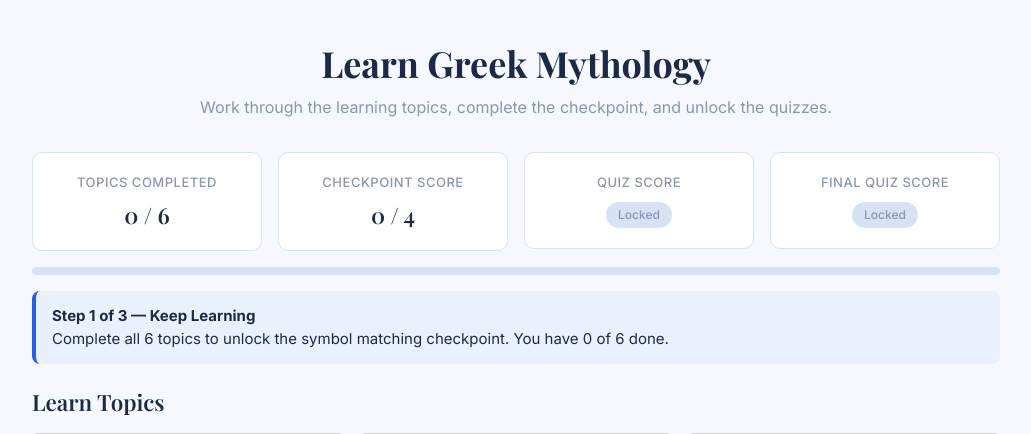
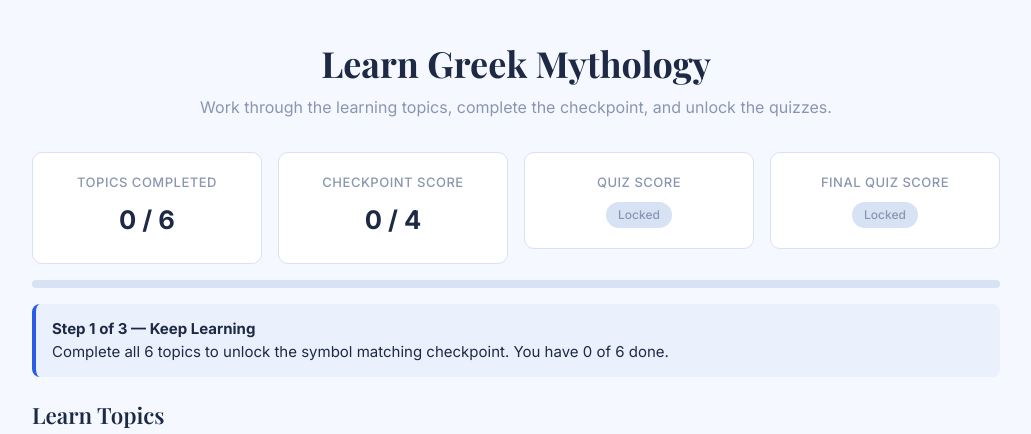
Before and after one commit to wg2401/UID-final-project, a Flask app: page /learn in a window 1280 px wide. Shown: the part 63-497 px from the top of the page, without its empty margins (124-1155 px from the left). Run offline with Flask 3, Linux system fonts and the light colour scheme.

Commit message:
Final Changes

```diff
--- a/greek_mythology_app/app.py
+++ b/greek_mythology_app/app.py
@@ -1,4 +1,3 @@
-#app.py
 import json
 import datetime
 from flask import Flask, render_template, request, redirect, url_for, session, jsonify
@@ -137,7 +136,6 @@ def get_learning_progress():
     progress = update_unlock_state(progress)
     return progress
 
-#Home
 @app.route("/")
 def index():
     return render_template("index.html")
@@ -152,7 +150,6 @@ def start_learn():
     return redirect(url_for("learn_index"))
 
 
-# Learning index
 @app.route("/learn")
 def learn_index():
     lessons_data = load_lessons()
@@ -181,10 +178,10 @@ def match_submit():
     data = request.get_json()
 
     correct_map = {
-        "1": "4",  # Zeus → Thunderbolt
-        "2": "2",  # Poseidon → Trident
-        "3": "1",  # Athena → Owl
-        "4": "3"   # Aphrodite → Dove
+        "1": "4",
+        "2": "2",
+        "3": "1",
+        "4": "3"
     }
 
     LEFT_MAP = {
@@ -194,7 +191,6 @@ def match_submit():
         "4": "Aphrodite"
     }
 
-    # fixed to match the actual data-ids in match.html
     RIGHT_MAP = {
         "1": "Owl",
         "2": "Trident",
@@ -216,7 +212,6 @@ def match_submit():
             "correct": is_correct
         })
 
-    # ── save to session so quiz unlock logic can see it ──
     progress = get_learning_progress()
     progress["checkpoint_score"]        = score
     progress["checkpoint_total"]        = total
@@ -343,7 +338,6 @@ def save_checkpoint():
     })
 
 
-#Quiz 1
 @app.route("/start/quiz")
 def start_quiz():
     progress = get_learning_progress()
@@ -377,7 +371,6 @@ def quiz(question_num):
                            total=len(questions), title="Quiz")
 
 
-#Final Quiz
 @app.route("/start/final")
 def start_final():
     progress = get_learning_progress()
@@ -411,7 +404,6 @@ def final_quiz(question_num):
                            total=len(questions), title="Final Quiz")
 
 
-#Feedback
 @app.route("/feedback/<quiz_type>/<int:question_num>")
 def feedback(quiz_type, question_num):
     data = load_questions()
--- a/greek_mythology_app/static/css/main.css
+++ b/greek_mythology_app/static/css/main.css
@@ -1,7 +1,5 @@
-/* ── Imports ─────────────────────────────────────────────────────────────── */
 @import url('https://fonts.googleapis.com/css2?family=Playfair+Display:wght@400;600;700&family=Inter:wght@300;400;500;700&display=swap');
 
-/* ── Variables ───────────────────────────────────────────────────────────── */
 :root {
     --bg:           #F5F8FF;
     --white:        #FFFFFF;
@@ -20,7 +18,6 @@
     --warning-bg:   #FFF8EB;
 }
 
-/* ── Base ────────────────────────────────────────────────────────────────── */
 *, *::before, *::after { box-sizing: border-box; }
 
 body {
@@ -32,7 +29,6 @@ body {
     margin: 0;
 }
 
-/* ── Type scale ──────────────────────────────────────────────────────────── */
 h1, h2, h3, h4, h5, h6 {
     font-family: 'Playfair Display', serif;
     color: var(--dark);
@@ -57,7 +53,6 @@ p  { font-size: 16px; line-height: 1.6; color: var(--dark); }
     letter-spacing: 0.5px;
 }
 
-/* ── Navbar ──────────────────────────────────────────────────────────────── */
 .om-navbar {
     background-color: var(--white);
     border-bottom: 1px solid var(--border);
@@ -84,7 +79,6 @@ p  { font-size: 16px; line-height: 1.6; color: var(--dark); }
 }
 .om-navbar-link:hover { color: var(--accent); }
 
-/* ── Cards ───────────────────────────────────────────────────────────────── */
 .om-card {
     background-color: var(--card-bg);
     border: 1px solid var(--border);
@@ -101,7 +95,6 @@ p  { font-size: 16px; line-height: 1.6; color: var(--dark); }
 .om-card-left-danger  { border-left: 4px solid var(--danger);  }
 .om-card-left-accent  { border-left: 4px solid var(--accent);  }
 
-/* ── Buttons ─────────────────────────────────────────────────────────────── */
 .om-btn {
     display: inline-block;
     font-family: 'Inter', sans-serif;
@@ -148,7 +141,6 @@ p  { font-size: 16px; line-height: 1.6; color: var(--dark); }
 .om-btn-lg { padding: 14px 32px; font-size: 16px; }
 .om-btn-sm { padding: 8px 16px;  font-size: 13px; }
 
-/* ── Badges ──────────────────────────────────────────────────────────────── */
 .om-badge {
     display: inline-block;
     font-family: 'Inter', sans-serif;
@@ -163,7 +155,6 @@ p  { font-size: 16px; line-height: 1.6; color: var(--dark); }
 .om-badge-warning  { background-color: var(--warning-bg);   color: var(--warning);    }
 .om-badge-grey     { background-color: var(--border);       color: var(--grey-light); }
 
-/* ── Progress bar ────────────────────────────────────────────────────────── */
 .om-progress {
     background-color: var(--border);
     border-radius: 4px;
@@ -177,7 +168,6 @@ p  { font-size: 16px; line-height: 1.6; color: var(--dark); }
     transition: width 0.3s ease;
 }
 
-/* ── Alerts ──────────────────────────────────────────────────────────────── */
 .om-alert {
     border-radius: 8px;
     padding: 14px 16px;
@@ -189,14 +179,12 @@ p  { font-size: 16px; line-height: 1.6; color: var(--dark); }
 .om-alert-warning { background-color: var(--warning-bg);   color: var(--dark); border-left: 4px solid var(--warning); }
 .om-alert-danger  { background-color: var(--danger-bg);    color: var(--dark); border-left: 4px solid var(--danger);  }
 
-/* ── Divider ─────────────────────────────────────────────────────────────── */
 .om-divider {
     border: none;
     border-top: 1px solid var(--border);
     margin: 24px 0;
 }
 
-/* ── Page wrapper ────────────────────────────────────────────────────────── */
 .om-page {
     max-width: 760px;
     margin: 40px auto;
@@ -208,7 +196,6 @@ p  { font-size: 16px; line-height: 1.6; color: var(--dark); }
     padding: 0 16px;
 }
 
-/* ── God learning page ───────────────────────────────────────────────────── */
 .god-hero {
     background-color: var(--white);
     border: 1px solid var(--border);
@@ -258,15 +245,14 @@ p  { font-size: 16px; line-height: 1.6; color: var(--dark); }
     display: block;
     width: 100%;
     max-width: 420px;
-    height: auto;        /* was 280px */
-    object-fit: contain; /* was cover */
+    height: auto;
+    object-fit: contain;
     border-radius: 12px;
     border: 1px solid var(--border);
     margin: 0 auto 24px auto;
     background-color: var(--accent-light);
 }
 
-/* ── Match page ──────────────────────────────────────────────────────────── */
 .match-wrapper {
     background-color: var(--white);
     border: 1px solid var(--border);
@@ -305,10 +291,17 @@ p  { font-size: 16px; line-height: 1.6; color: var(--dark); }
 .match-item:hover  { border-color: var(--accent); background-color: var(--accent-light); }
 .match-item.active { border-color: var(--accent); background-color: var(--accent-light); color: var(--accent); }
 
-/* ── Nav buttons ─────────────────────────────────────────────────────────── */
 .om-page-nav {
     display: flex;
     justify-content: space-between;
     align-items: center;
     margin-top: 24px;
 }
+
+.stat-number {
+    font-family: 'Inter', sans-serif;
+    font-weight: 700;
+    font-size: 1.6rem;
+    color: var(--dark);
+    margin: 8px 0 4px;
+}
--- a/greek_mythology_app/static/css/match.css
+++ b/greek_mythology_app/static/css/match.css
@@ -1,4 +1,3 @@
-/* Match container layout */
 .match-container {
     position: relative;
     display: flex;
@@ -14,7 +13,6 @@
     width: 45%;
 }
 
-/* Canvas overlay for lines */
 #line-canvas {
     position: absolute;
     top: 0;
@@ -24,7 +22,6 @@
     pointer-events: none;
 }
 
-/* Results page */
 .score-box {
     margin: 20px 0;
     font-size: 22px;
--- a/greek_mythology_app/templates/learn/athena.html
+++ b/greek_mythology_app/templates/learn/athena.html
@@ -15,18 +15,15 @@
 <div class="om-page">
     <div class="om-card">
 
-        <!-- God header -->
         <div class="god-hero">
             <div class="god-hero-icon">🦉</div>
             <div class="god-hero-name">Athena</div>
             <div class="god-hero-title">Goddess of Wisdom and War Strategy</div>
         </div>
 
-        <!-- Image -->
         <img src="{{ url_for('static', filename='images/athena.png') }}"
              class="lesson-image" alt="Athena">
 
-        <!-- Overview -->
         <div class="info-section">
             <div class="info-section-title">Overview</div>
             <div class="info-item">
@@ -47,7 +44,6 @@
             </div>
         </div>
 
-        <!-- Personality -->
         <div class="info-section">
             <div class="info-section-title">Personality</div>
             <div class="info-item">
@@ -64,7 +60,6 @@
             </div>
         </div>
 
-        <!-- Symbols -->
         <div class="info-section">
             <div class="info-section-title">Symbols</div>
             <div class="info-item">
--- a/greek_mythology_app/templates/learn/index.html
+++ b/greek_mythology_app/templates/learn/index.html
@@ -23,25 +23,29 @@
         Work through the learning topics, complete the checkpoint, and unlock the quizzes.
     </p>
 
-    <!-- Stats row -->
     <div class="row g-3 mb-3">
         <div class="col-md-3 col-6">
             <div class="om-card-sm text-center">
                 <div class="text-label">Topics Completed</div>
-                <h3 style="margin: 8px 0 0;">{{ completed_count }} / {{ total_topics }}</h3>
+                <div class="stat-number">{{ completed_count }} / {{ total_topics }}</div>
             </div>
         </div>
         <div class="col-md-3 col-6">
             <div class="om-card-sm text-center">
                 <div class="text-label">Checkpoint Score</div>
-                <h3 style="margin: 8px 0 0;">{{ progress.checkpoint_score }} / {{ progress.checkpoint_total }}</h3>
+                <div class="stat-number">{{ progress.checkpoint_score }} / {{ progress.checkpoint_total }}</div>
+                {% if progress.checkpoint_passed %}
+                    <span class="om-badge om-badge-success">Passed</span>
+                {% elif progress.checkpoint_score > 0 %}
+                    <span class="om-badge om-badge-danger">Need {{ 3 - progress.checkpoint_score }} more</span>
+                {% endif %}
             </div>
         </div>
         <div class="col-md-3 col-6">
             <div class="om-card-sm text-center">
                 <div class="text-label">Quiz Score</div>
                 {% if progress.quiz_scores.quiz %}
-                    <h3 style="margin: 8px 0 4px;">{{ progress.quiz_scores.quiz.score }} / {{ progress.quiz_scores.quiz.total }}</h3>
+                    <div class="stat-number">{{ progress.quiz_scores.quiz.score }} / {{ progress.quiz_scores.quiz.total }}</div>
                     {% if progress.unlock_state.final_unlocked %}
                         <span class="om-badge om-badge-success">Passed</span>
                     {% else %}
@@ -62,7 +66,7 @@
             <div class="om-card-sm text-center">
                 <div class="text-label">Final Quiz Score</div>
                 {% if progress.quiz_scores.final %}
-                    <h3 style="margin: 8px 0 4px;">{{ progress.quiz_scores.final.score }} / {{ progress.quiz_scores.final.total }}</h3>
+                    <div class="stat-number">{{ progress.quiz_scores.final.score }} / {{ progress.quiz_scores.final.total }}</div>
                     {% if progress.quiz_scores.final.score >= 8 %}
                         <span class="om-badge om-badge-success">Passed</span>
                     {% else %}
@@ -81,7 +85,6 @@
         </div>
     </div>
 
-    <!-- Progress bar -->
     <div class="om-progress" style="margin-bottom: 16px;">
         <div
             id="topic-progress-bar"
@@ -91,7 +94,6 @@
         ></div>
     </div>
 
-    <!-- Step alert -->
     <div style="margin-bottom: 24px;">
         {% if not progress.unlock_state.quiz_unlocked %}
             {% set topics_done = completed_count == total_topics %}
@@ -117,18 +119,16 @@
         {% else %}
             <div class="om-alert om-alert-success">
                 <strong>All quizzes unlocked!</strong>
-                You can take the Final Quiz whenever you are ready.
+                Score 8 or more out of 10 on the Final Quiz to complete the course.
             </div>
         {% endif %}
     </div>
 
-    <!-- Topics -->
     <h3 style="margin-bottom: 16px;">Learn Topics</h3>
     <div class="row g-3" id="topics"></div>
 
     <hr class="om-divider">
 
-    <!-- Action buttons -->
     <div style="display: flex; flex-wrap: wrap; gap: 12px; justify-content: center;">
         {% if completed_count == total_topics %}
             <a href="/match" class="om-btn om-btn-primary">Symbol Matching</a>
```
Also changed, not shown: greek_mythology_app/templates/results.html (+12 -0 lines).
